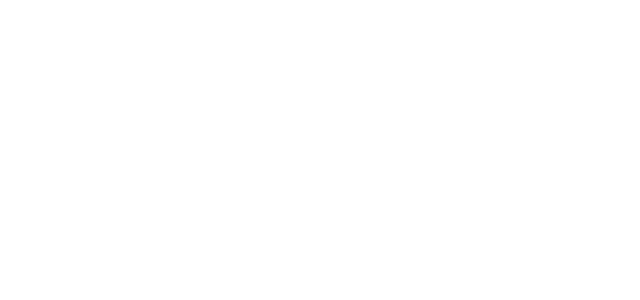
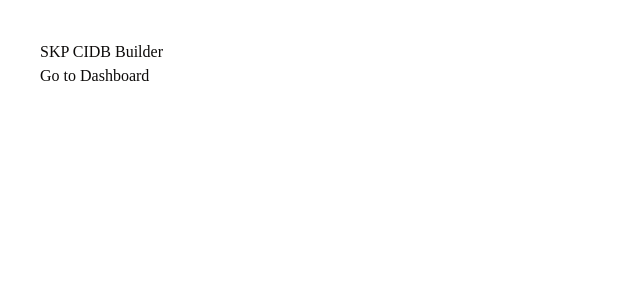
Before and after one commit to ahfaezal/cidb-skp, a Next.js app in the folder frontend/: page / in a window 1280 px wide. Before the commit this address had no page. Shown: the top 300 px of the page, without its empty margins (0-640 px from the left). Built offline with nearby package versions, Linux system fonts and the light colour scheme.

Commit message:
Fix homepage render

```diff
--- a/frontend/app/layout.tsx
+++ b/frontend/app/layout.tsx
@@ -3,7 +3,8 @@
 
 export const metadata: Metadata = {
   title: "SKP-CIDB Builder",
-  description: "Competency mapping, module authoring and assessment platform for CIDB SKP development.",
+  description:
+    "Competency mapping, module authoring and assessment platform for CIDB SKP development.",
 };
 
 export default function RootLayout({
@@ -12,8 +13,8 @@
   children: React.ReactNode;
 }>) {
   return (
-    <html lang="en" className="h-full antialiased">
-      <body className="min-h-full flex flex-col">{children}</body>
+    <html lang="ms">
+      <body>{children}</body>
     </html>
   );
 }
--- a/frontend/app/page.tsx
+++ b/frontend/app/page.tsx
@@ -1,5 +1,11 @@
-import { redirect } from "next/navigation";
+export default function HomePage() {
+  return (
+    <main style={{ padding: "40px" }}>
+      <h1>SKP CIDB Builder</h1>
 
-export default function HomePage() {
-  redirect("/dashboard");
+      <a href="/dashboard">
+        Go to Dashboard
+      </a>
+    </main>
+  );
 }
```
